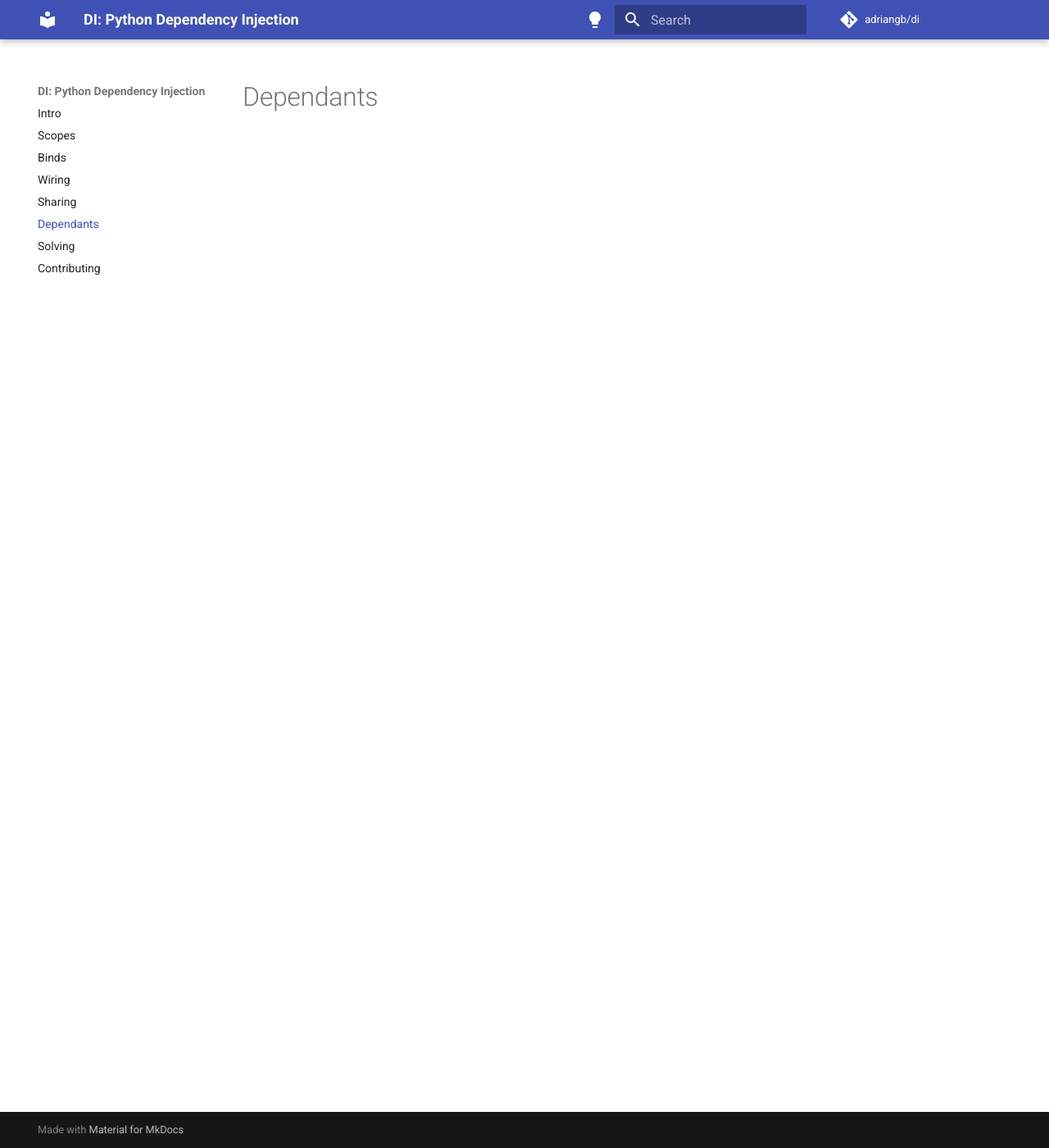
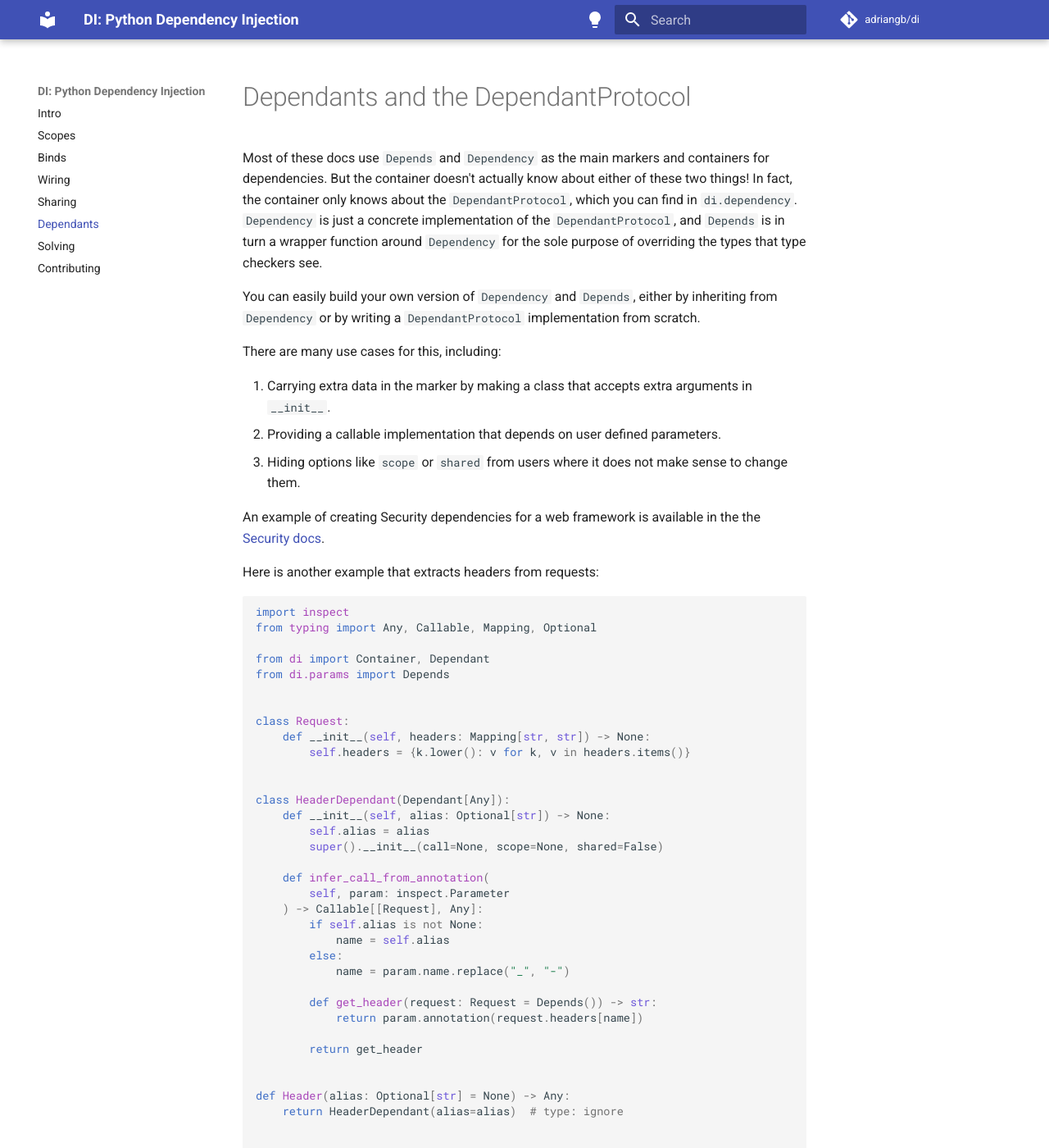
Before and after one commit to adriangb/di, an MkDocs documentation site: the page built from docs/dependants.md, in a window 1280 px wide and 1400 px high. Shown: the whole window at 82% size. Built offline with MkDocs 1.6.1 and Material for MkDocs 9.7.7, drawn with Linux system fonts in a browser that asks for light colours; comment, search, counter and statistics services are not loaded; some of the changed text lies outside the part shown.

Commit message:
Add dependant protocol docs

````diff
--- a/docs/dependants.md
+++ b/docs/dependants.md
@@ -1 +1,24 @@
-# Dependants
+# Dependants and the DependantProtocol
+
+Most of these docs use `Depends` and `Dependency` as the main markers and containers for dependencies.
+But the container doesn't actually know about either of these two things!
+In fact, the container only knows about the `DependantProtocol`, which you can find in `di.dependency`.
+`Dependency` is just a concrete implementation of the `DependantProtocol`, and `Depends` is in turn a wrapper function around `Dependency` for the sole purpose of overriding the types that type checkers see.
+
+You can easily build your own version of `Dependency` and `Depends`, either by inheriting from `Dependency` or by writing a `DependantProtocol` implementation from scratch.
+
+There are many use cases for this, including:
+
+1. Carrying extra data in the marker by making a class that accepts extra arguments in `__init__`.
+2. Providing a callable implementation that depends on user defined parameters.
+3. Hiding options like `scope` or `shared` from users where it does not make sense to change them.
+
+An example of creating Security dependencies for a web framework is available in the the [Security docs].
+
+Here is another example that extracts headers from requests:
+
+```Python
+--8<-- "docs/src/headers_example.py"
+```
+
+[Security docs]: solving.md
--- a/docs/solving.md
+++ b/docs/solving.md
@@ -2,5 +2,41 @@
 
 Solving a dependency consists of 2 steps:
 
-1. Locate all sub dependencies from binds or autowiring.
+1. Build a directed acyclic graph of dependencies by inspecting sub dependencies and resolving bind overrides.
 1. Topologically sort sub dependencies and group them such that subdependencies that do not depend on eachother can be executed in parallel.
+
+Accordingly, a `SolvedDependency` in `di` corresponds of a DAG of `DependencyProtocol`'s and a topological sort of this DAG.
+You can get a `SolvedDependency` via `Container.solve`.
+You can then store this value or provide it to `Container.execute_solved` or `Container.get_flat_subdependants`.
+
+!! note
+    Internally, `Container.execute` just calls `Container.solve` and `Container.execute_solved`.
+
+During solving, several things are checked:
+
+1. Dependencies must be either autowireable (valid type annotation or explicit mark via `Depends(...)`) or have a bind override.
+2. The same dependency is not used twice with different scopes.
+
+However, other things are not checked and are deffered to execution time. Namely, *scopes are not validated during solving*.
+This means that you can solve a DAG including `"request"` scoped depdendencies before entering the `"request"` scope.
+
+## Presolving
+
+`di` lets you pre-solve your dependencies so that you don't have to run the solver each time you execute.
+This usually comes with a huge performance boost, but only works if you have a static dependency graph (in other words, if you solve than change the DAG, e.g. by introducing a new bind, the solved version will not be updated).
+When you have a mostly static graph, but with a single dependency changing (e.g. an incoming web request) you can either:
+
+1. Pre-solve and dynamically replace the nodes in the DAG and topoligcal sort (this is not recommended).
+2. Introduce your own way to inject that dependency that preserves the DAG structure. There is an example of this in the [Performance section of the Wiring docs].
+
+## Getting a list of dependencies
+
+`di` provides a convenience function to flatten the dependency DAG into a list off all sub dependencies in `Container.get_flat_subdependants`.
+
+This can be used in conjunction with custom classes implementing the `DependantProtocol` to determine what headers or scopes an HTTP endpoint needs, amongst other uses:
+
+```Python hl_lines="30-35 41-46"
+--8<-- "docs/src/gather_deps_example.py"
+```
+
+[Performance section of the Wiring docs]: wiring.md#performance
--- /dev/null
+++ b/docs/src/headers_example.py
@@ -0,0 +1,49 @@
+import inspect
+from typing import Any, Callable, Mapping, Optional
+
+from di import Container, Dependant
+from di.params import Depends
+
+
+class Request:
+    def __init__(self, headers: Mapping[str, str]) -> None:
+        self.headers = {k.lower(): v for k, v in headers.items()}
+
+
+class HeaderDependant(Dependant[Any]):
+    def __init__(self, alias: Optional[str]) -> None:
+        self.alias = alias
+        super().__init__(call=None, scope=None, shared=False)
+
+    def infer_call_from_annotation(
+        self, param: inspect.Parameter
+    ) -> Callable[[Request], Any]:
+        if self.alias is not None:
+            name = self.alias
+        else:
+            name = param.name.replace("_", "-")
+
+        def get_header(request: Request = Depends()) -> str:
+            return param.annotation(request.headers[name])
+
+        return get_header
+
+
+def Header(alias: Optional[str] = None) -> Any:
+    return HeaderDependant(alias=alias)  # type: ignore
+
+
+async def web_framework() -> None:
+    container = Container()
+
+    valid_request = Request(headers={"x-header-one": "one", "x-header-two": "2"})
+    with container.bind(Dependant(lambda: valid_request), Request, scope=None):
+        await container.execute(Dependant(controller))  # success
+
+
+def controller(
+    x_header_one: str = Header(), header_two_val: int = Header(alias="x-header-two")
+) -> None:
+    """This is the only piece of user code"""
+    assert x_header_one == "one"
+    assert header_two_val == 2
````
Also changed, not shown: docs/src/gather_deps_example.py (added, +62 -0 lines), docs/dependencies.md (deleted), 4 other files.
